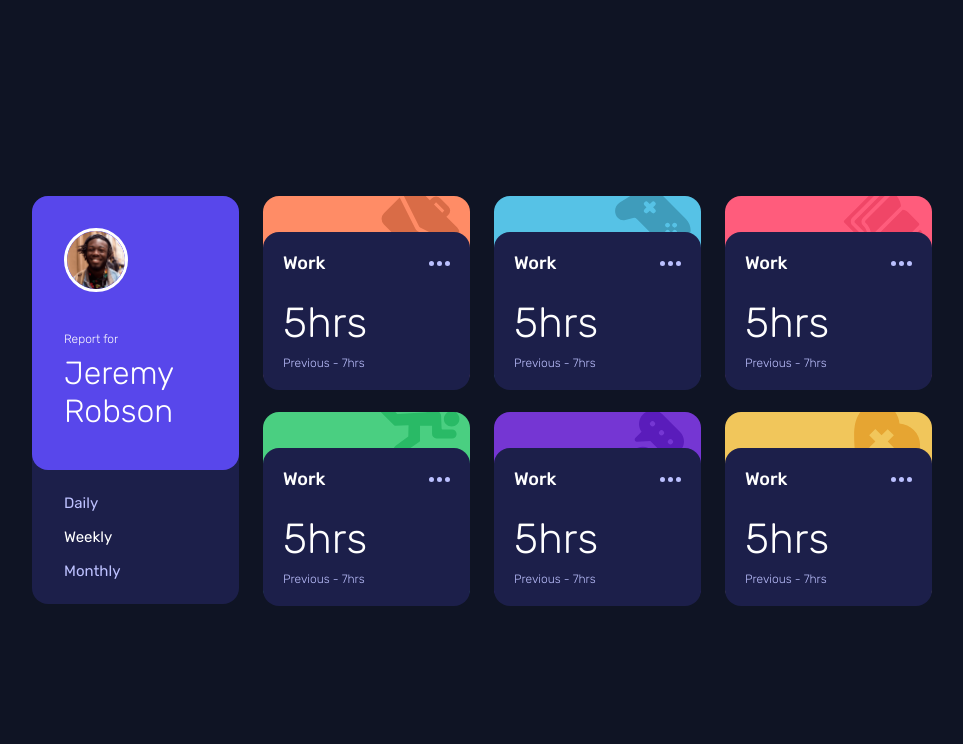
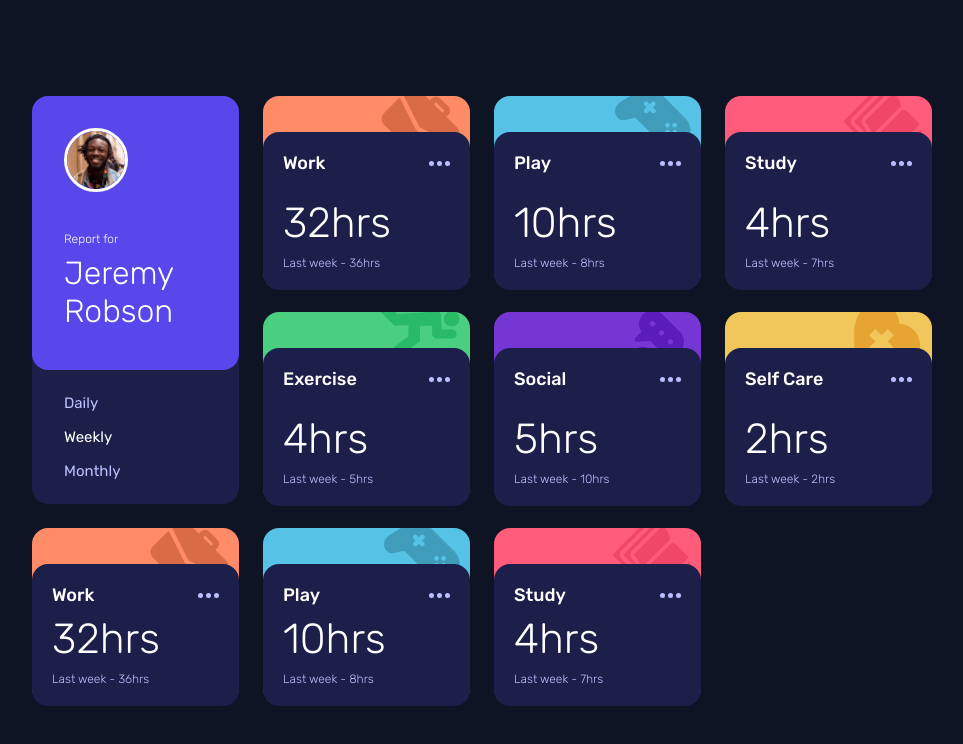
Before and after one commit to DundIIR/Time-Tracking-Dashboard, a plain HTML site: page index.html in a window 1280 px wide. Shown: the whole page, without its empty margins (158-1121 px from the left). Drawn offline with Linux system fonts and the light colour scheme.

Commit message:
Создание активностей через JS, с возможностью переключение между просмотром.

```diff
--- a/app.js
+++ b/app.js
@@ -0,0 +1,78 @@
+async function getDashboardData(url = './data.json') {
+	const response = await fetch(url)
+	const data = await response.json()
+
+	return data
+}
+
+class DashboardItem {
+	static PERIODS = {
+		daily: 'day',
+		weekly: 'week',
+		monthly: 'month',
+	}
+
+	constructor(data, container = '.dashboard__content', view = 'weekly') {
+		this.data = data
+		this.container = document.querySelector(container)
+		this.view = view
+
+		this.createMarkup()
+	}
+
+	createMarkup() {
+		const { title, timeframes } = this.data
+
+		const id = title.toLowerCase().replace(/ /g, '-')
+		const { current, previous } = timeframes[this.view.toLowerCase()]
+
+		let card = document.createElement('div')
+		card.classList.add(`dashboard__item`, `dashboard__item--${id}`)
+		card.insertAdjacentHTML(
+			'beforeend',
+			`
+				<article class="tracking-card">
+					<header class="tracking-card__header">
+						<h3 class="tracking-card__title">${title}</h3>
+						<img class="tracking-card__menu" src="./images/icon-ellipsis.svg" alt="Меню выбора" />
+					</header>
+					<div class="tracking-card__body">
+						<div class="tracking-card__time">${current}hrs</div>
+						<div class="tracking-card__prev-time">Last ${DashboardItem.PERIODS[this.view]} - ${previous}hrs</div>
+					</div>
+				</article>
+		`,
+		)
+
+		this.container.append(card)
+
+		this.time = card.querySelector(`.tracking-card__time`)
+		this.prevTime = card.querySelector(`.tracking-card__prev-time`)
+	}
+
+	changeView(view) {
+		this.view = view.toLowerCase()
+		const { current, previous } = this.data.timeframes[this.view.toLowerCase()]
+
+		this.time.innerText = `${current}hrs`
+		this.prevTime.innerText = `Last ${DashboardItem.PERIODS[this.view]} - ${previous}hrs`
+	}
+}
+
+document.addEventListener('DOMContentLoaded', () => {
+	getDashboardData().then(data => {
+		const activities = data.map(activity => new DashboardItem(activity))
+
+		const selectors = document.querySelectorAll('.view-selector__item')
+
+		selectors.forEach(selector => {
+			selector.addEventListener('click', function () {
+				selectors.forEach(item => item.classList.remove('view-selector__item--active'))
+				selector.classList.add('view-selector__item--active')
+
+				const currentView = selector.innerText.trim().toLowerCase()
+				activities.forEach(activity => activity.changeView(currentView))
+			})
+		})
+	})
+})
--- a/data.json
+++ b/data.json
@@ -100,5 +100,56 @@
 				"previous": 11
 			}
 		}
+	},
+	{
+		"title": "Work",
+		"timeframes": {
+			"daily": {
+				"current": 5,
+				"previous": 7
+			},
+			"weekly": {
+				"current": 32,
+				"previous": 36
+			},
+			"monthly": {
+				"current": 103,
+				"previous": 128
+			}
+		}
+	},
+	{
+		"title": "Play",
+		"timeframes": {
+			"daily": {
+				"current": 1,
+				"previous": 2
+			},
+			"weekly": {
+				"current": 10,
+				"previous": 8
+			},
+			"monthly": {
+				"current": 23,
+				"previous": 29
+			}
+		}
+	},
+	{
+		"title": "Study",
+		"timeframes": {
+			"daily": {
+				"current": 0,
+				"previous": 1
+			},
+			"weekly": {
+				"current": 4,
+				"previous": 7
+			},
+			"monthly": {
+				"current": 13,
+				"previous": 19
+			}
+		}
 	}
 ]
--- a/index.html
+++ b/index.html
@@ -26,78 +26,6 @@
 						<div class="view-selector__item">Monthly</div>
 					</div>
 				</div>
-				<div class="dashboard__item dashboard__item--work">
-					<article class="tracking-card">
-						<header class="tracking-card__header">
-							<h3 class="tracking-card__title">Work</h3>
-							<img class="tracking-card__menu" src="./images/icon-ellipsis.svg" alt="Меню выбора" />
-						</header>
-						<div class="tracking-card__body">
-							<div class="tracking-card__time">5hrs</div>
-							<div class="tracking-card__prev-time">Previous - 7hrs</div>
-						</div>
-					</article>
-				</div>
-				<div class="dashboard__item dashboard__item--play">
-					<article class="tracking-card">
-						<header class="tracking-card__header">
-							<h3 class="tracking-card__title">Work</h3>
-							<img class="tracking-card__menu" src="./images/icon-ellipsis.svg" alt="Меню выбора" />
-						</header>
-						<div class="tracking-card__body">
-							<div class="tracking-card__time">5hrs</div>
-							<div class="tracking-card__prev-time">Previous - 7hrs</div>
-						</div>
-					</article>
-				</div>
-				<div class="dashboard__item dashboard__item--study">
-					<article class="tracking-card">
-						<header class="tracking-card__header">
-							<h3 class="tracking-card__title">Work</h3>
-							<img class="tracking-card__menu" src="./images/icon-ellipsis.svg" alt="Меню выбора" />
-						</header>
-						<div class="tracking-card__body">
-							<div class="tracking-card__time">5hrs</div>
-							<div class="tracking-card__prev-time">Previous - 7hrs</div>
-						</div>
-					</article>
-				</div>
-				<div class="dashboard__item dashboard__item--exercise">
-					<article class="tracking-card">
-						<header class="tracking-card__header">
-							<h3 class="tracking-card__title">Work</h3>
-							<img class="tracking-card__menu" src="./images/icon-ellipsis.svg" alt="Меню выбора" />
-						</header>
-						<div class="tracking-card__body">
-							<div class="tracking-card__time">5hrs</div>
-							<div class="tracking-card__prev-time">Previous - 7hrs</div>
-						</div>
-					</article>
-				</div>
-				<div class="dashboard__item dashboard__item--social">
-					<article class="tracking-card">
-						<header class="tracking-card__header">
-							<h3 class="tracking-card__title">Work</h3>
-							<img class="tracking-card__menu" src="./images/icon-ellipsis.svg" alt="Меню выбора" />
-						</header>
-						<div class="tracking-card__body">
-							<div class="tracking-card__time">5hrs</div>
-							<div class="tracking-card__prev-time">Previous - 7hrs</div>
-						</div>
-					</article>
-				</div>
-				<div class="dashboard__item dashboard__item--self-care">
-					<article class="tracking-card">
-						<header class="tracking-card__header">
-							<h3 class="tracking-card__title">Work</h3>
-							<img class="tracking-card__menu" src="./images/icon-ellipsis.svg" alt="Меню выбора" />
-						</header>
-						<div class="tracking-card__body">
-							<div class="tracking-card__time">5hrs</div>
-							<div class="tracking-card__prev-time">Previous - 7hrs</div>
-						</div>
-					</article>
-				</div>
 			</div>
 		</section>
 
--- a/scss/blocks/_dashboard.scss
+++ b/scss/blocks/_dashboard.scss
@@ -51,27 +51,27 @@
 
 	&--work {
 		background-color: $red-100;
-		background-image: url('/images/icon-work.svg');
+		background-image: url('../../images/icon-work.svg');
 	}
 
 	&--play {
 		background-color: $blue-100;
-		background-image: url('/images/icon-play.svg');
+		background-image: url('../../images/icon-play.svg');
 	}
 	&--study {
 		background-color: $red-200;
-		background-image: url('/images/icon-study.svg');
+		background-image: url('../../images/icon-study.svg');
 	}
 	&--exercise {
 		background-color: $green-100;
-		background-image: url('/images/icon-exercise.svg');
+		background-image: url('../../images/icon-exercise.svg');
 	}
 	&--social {
 		background-color: $violet-100;
-		background-image: url('/images/icon-social.svg');
+		background-image: url('../../images/icon-social.svg');
 	}
 	&--self-care {
 		background-color: $orange-100;
-		background-image: url('/images/icon-self-care.svg');
+		background-image: url('../../images/icon-self-care.svg');
 	}
 }
```
Also changed, not shown: css/main.css, 2 other files. Lines whose indentation alone changed are shown as unchanged.
